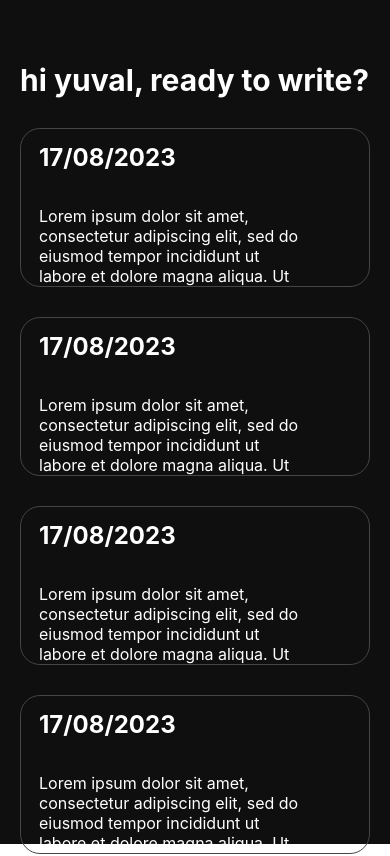
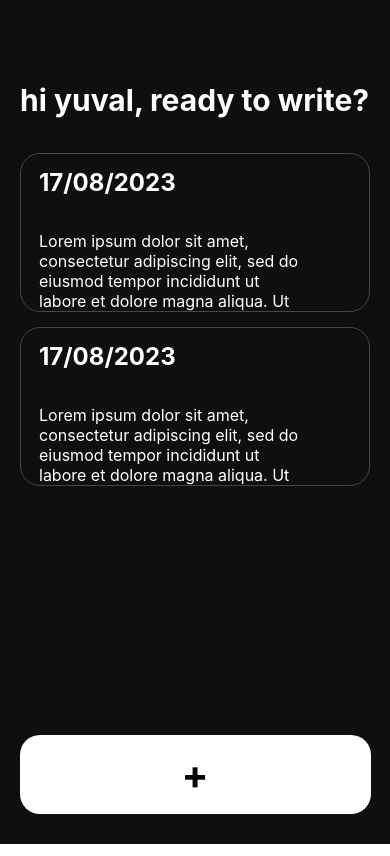
Before and after one commit to yuvalkamani/rflect-mobile, a React Native app: screen /Home in a window 390 px wide. Shown: the top 856 px of the page. Built offline with nearby package versions, Linux system fonts and the light colour scheme.

Commit message:
Added Navigation and Button to homepage

```diff
--- a/App.js
+++ b/App.js
@@ -1,56 +1,28 @@
-import { StatusBar } from "expo-status-bar";
-import { StyleSheet, Text, View, ScrollView } from "react-native";
-import Card from "./components/Card";
+import React from "react";
+import { StyleSheet, View, Text } from "react-native";
+import { NavigationContainer } from "@react-navigation/native";
+import { createNativeStackNavigator } from "@react-navigation/native-stack";
+import Homepage from "./pages/Homepage";
+
+const Stack = createNativeStackNavigator();
 
 export default function App() {
   return (
-    <View style={styles.container}>
-      <View style={styles.wrapper}>
-        <Text style={styles.header}>hi yuval, ready to write?</Text>
-        <ScrollView style={styles.cards}>
-          <Card
-            date="17/08/2023"
-            text="Lorem ipsum dolor sit amet, consectetur adipiscing elit, sed do eiusmod tempor incididunt ut labore et dolore magna aliqua. Ut enim ad minim veniam, quis nostrud exercitation ullamco laboris nisi ut aliquip ex ea commodo consequat. Duis aute irure dolor in reprehenderit in voluptate velit esse cillum dolore eu fugiat nulla pariatur. Excepteur sint occaecat cupidatat non proident, sunt in culpa qui officia deserunt mollit anim id est laborum."
-          />
-          <Card
-            date="17/08/2023"
-            text="Lorem ipsum dolor sit amet, consectetur adipiscing elit, sed do eiusmod tempor incididunt ut labore et dolore magna aliqua. Ut enim ad minim veniam, quis nostrud exercitation ullamco laboris nisi ut aliquip ex ea commodo consequat. Duis aute irure dolor in reprehenderit in voluptate velit esse cillum dolore eu fugiat nulla pariatur. Excepteur sint occaecat cupidatat non proident, sunt in culpa qui officia deserunt mollit anim id est laborum."
-          />
-          <Card
-            date="17/08/2023"
-            text="Lorem ipsum dolor sit amet, consectetur adipiscing elit, sed do eiusmod tempor incididunt ut labore et dolore magna aliqua. Ut enim ad minim veniam, quis nostrud exercitation ullamco laboris nisi ut aliquip ex ea commodo consequat. Duis aute irure dolor in reprehenderit in voluptate velit esse cillum dolore eu fugiat nulla pariatur. Excepteur sint occaecat cupidatat non proident, sunt in culpa qui officia deserunt mollit anim id est laborum."
-          />
-          <Card
-            date="17/08/2023"
-            text="Lorem ipsum dolor sit amet, consectetur adipiscing elit, sed do eiusmod tempor incididunt ut labore et dolore magna aliqua. Ut enim ad minim veniam, quis nostrud exercitation ullamco laboris nisi ut aliquip ex ea commodo consequat. Duis aute irure dolor in reprehenderit in voluptate velit esse cillum dolore eu fugiat nulla pariatur. Excepteur sint occaecat cupidatat non proident, sunt in culpa qui officia deserunt mollit anim id est laborum."
-          />
-          <Card
-            date="17/08/2023"
-            text="Lorem ipsum dolor sit amet, consectetur adipiscing elit, sed do eiusmod tempor incididunt ut labore et dolore magna aliqua. Ut enim ad minim veniam, quis nostrud exercitation ullamco laboris nisi ut aliquip ex ea commodo consequat. Duis aute irure dolor in reprehenderit in voluptate velit esse cillum dolore eu fugiat nulla pariatur. Excepteur sint occaecat cupidatat non proident, sunt in culpa qui officia deserunt mollit anim id est laborum."
-          />
-          <Card
-            date="17/08/2023"
-            text="Lorem ipsum dolor sit amet, consectetur adipiscing elit, sed do eiusmod tempor incididunt ut labore et dolore magna aliqua. Ut enim ad minim veniam, quis nostrud exercitation ullamco laboris nisi ut aliquip ex ea commodo consequat. Duis aute irure dolor in reprehenderit in voluptate velit esse cillum dolore eu fugiat nulla pariatur. Excepteur sint occaecat cupidatat non proident, sunt in culpa qui officia deserunt mollit anim id est laborum."
-          />
-        </ScrollView>
-      </View>
-    </View>
+    <NavigationContainer>
+      <Stack.Navigator>
+        <Stack.Screen
+          name="Home"
+          component={Homepage}
+          options={{ headerShown: false }}
+        />
+      </Stack.Navigator>
+    </NavigationContainer>
   );
 }
 
 const styles = StyleSheet.create({
   container: {
     flex: 1,
-    backgroundColor: "#0F0F0F",
-  },
-  wrapper: {
-    paddingTop: 62,
-    paddingHorizontal: 20,
-  },
-  header: {
-    fontSize: 30,
-    textAlign: "left",
-    fontWeight: "bold",
-    color: "#fff",
+    backgroundColor: "#fff",
   },
 });
--- a/components/Card.js
+++ b/components/Card.js
@@ -12,7 +12,7 @@ const Card = (props) => {
 
 const styles = StyleSheet.create({
   container: {
-    marginTop: 30,
+    marginTop: 15,
     borderStyle: "solid",
     borderWidth: 1,
     borderColor: "#454545",
--- a/package.json
+++ b/package.json
@@ -9,10 +9,14 @@
     "web": "expo start --web"
   },
   "dependencies": {
+    "@react-navigation/native": "^6.1.6",
+    "@react-navigation/native-stack": "^6.9.12",
     "expo": "~48.0.15",
     "expo-status-bar": "~1.4.4",
     "react": "18.2.0",
-    "react-native": "0.71.7"
+    "react-native": "0.71.7",
+    "react-native-screens": "~3.20.0",
+    "react-native-safe-area-context": "4.5.0"
   },
   "devDependencies": {
     "@babel/core": "^7.20.0"
--- /dev/null
+++ b/pages/Homepage.js
@@ -0,0 +1,66 @@
+import React from "react";
+import {
+  StyleSheet,
+  Text,
+  View,
+  ScrollView,
+  TouchableOpacity,
+} from "react-native";
+import Card from "../components/Card";
+
+const Homepage = ({ navigation }) => {
+  return (
+    <View style={styles.container}>
+      <View style={styles.wrapper}>
+        <Text style={styles.header}>hi yuval, ready to write?</Text>
+        <ScrollView style={styles.cards}>
+          <Card
+            date="17/08/2023"
+            text="Lorem ipsum dolor sit amet, consectetur adipiscing elit, sed do eiusmod tempor incididunt ut labore et dolore magna aliqua. Ut enim ad minim veniam, quis nostrud exercitation ullamco laboris nisi ut aliquip ex ea commodo consequat. Duis aute irure dolor in reprehenderit in voluptate velit esse cillum dolore eu fugiat nulla pariatur. Excepteur sint occaecat cupidatat non proident, sunt in culpa qui officia deserunt mollit anim id est laborum."
+          />
+          <Card
+            date="17/08/2023"
+            text="Lorem ipsum dolor sit amet, consectetur adipiscing elit, sed do eiusmod tempor incididunt ut labore et dolore magna aliqua. Ut enim ad minim veniam, quis nostrud exercitation ullamco laboris nisi ut aliquip ex ea commodo consequat. Duis aute irure dolor in reprehenderit in voluptate velit esse cillum dolore eu fugiat nulla pariatur. Excepteur sint occaecat cupidatat non proident, sunt in culpa qui officia deserunt mollit anim id est laborum."
+          />
+        </ScrollView>
+      </View>
+      <TouchableOpacity style={styles.buttonWrapper}>
+        <Text style={styles.buttonText}>+</Text>
+      </TouchableOpacity>
+    </View>
+  );
+};
+
+const styles = StyleSheet.create({
+  container: {
+    flex: 1,
+    backgroundColor: "#0F0F0F",
+  },
+  wrapper: {
+    paddingTop: 62,
+    paddingHorizontal: 20,
+  },
+  header: {
+    fontSize: 30,
+    textAlign: "left",
+    fontWeight: "bold",
+    color: "#fff",
+    marginVertical: 20,
+  },
+  buttonWrapper: {
+    position: "absolute",
+    backgroundColor: "#fff",
+    bottom: 30,
+    width: "90%",
+    alignSelf: "center", // Center horizontally
+    alignItems: "center", // Center vertically
+    paddingVertical: 15,
+    borderRadius: 20,
+  },
+  buttonText: {
+    fontSize: 40,
+    fontWeight: "bold",
+  },
+});
+
+export default Homepage;
```
Also changed, not shown: 1 other file (tests, documents, lock files or other folders).
